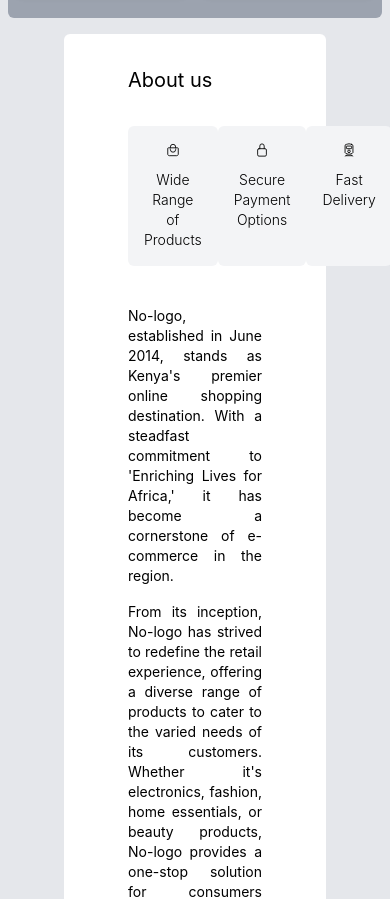
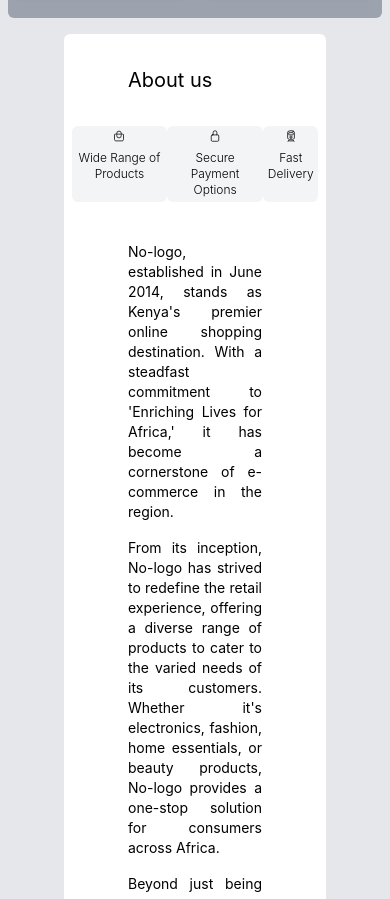
Before and after one commit to philipNgungi037/finishes, a React (Create React App) app: page / in a window 390 px wide. Shown: the part 3000-3899 px from the top of the page. Built offline with nearby package versions, Linux system fonts and the light colour scheme.

Commit message:
:iphone: Adjust rsponsiveness to about-us features.

```diff
--- a/src/components/landing-page/about-us/Features.jsx
+++ b/src/components/landing-page/about-us/Features.jsx
@@ -4,10 +4,10 @@ import { features } from './about-us-data';
 
 const Features = () => {
     return (
-        <div className='about-us-features flex justify-between bg-white px-16'>
+        <div className='about-us-features flex justify-between bg-white px-2 lg:px-16'>
             {features.map((feature, index) => (
-                <div className='about-us-inner text-s font-light p-4 bg-gray-100 rounded-md' key={index}>
-                    <div className=' flex flex-col text-center gap-2 '>
+                <div className='about-us-inner text-xs lg:text-sm font-light p-1 lg:p-4 bg-gray-100 rounded-md' key={index}>
+                    <div className=' flex flex-col text-center  gap-1 lg:gap-2 '>
                         <h1 dangerouslySetInnerHTML={{ __html: feature.icon }} className='' />
                         <p>{feature.description}</p>
                     </div>
```
